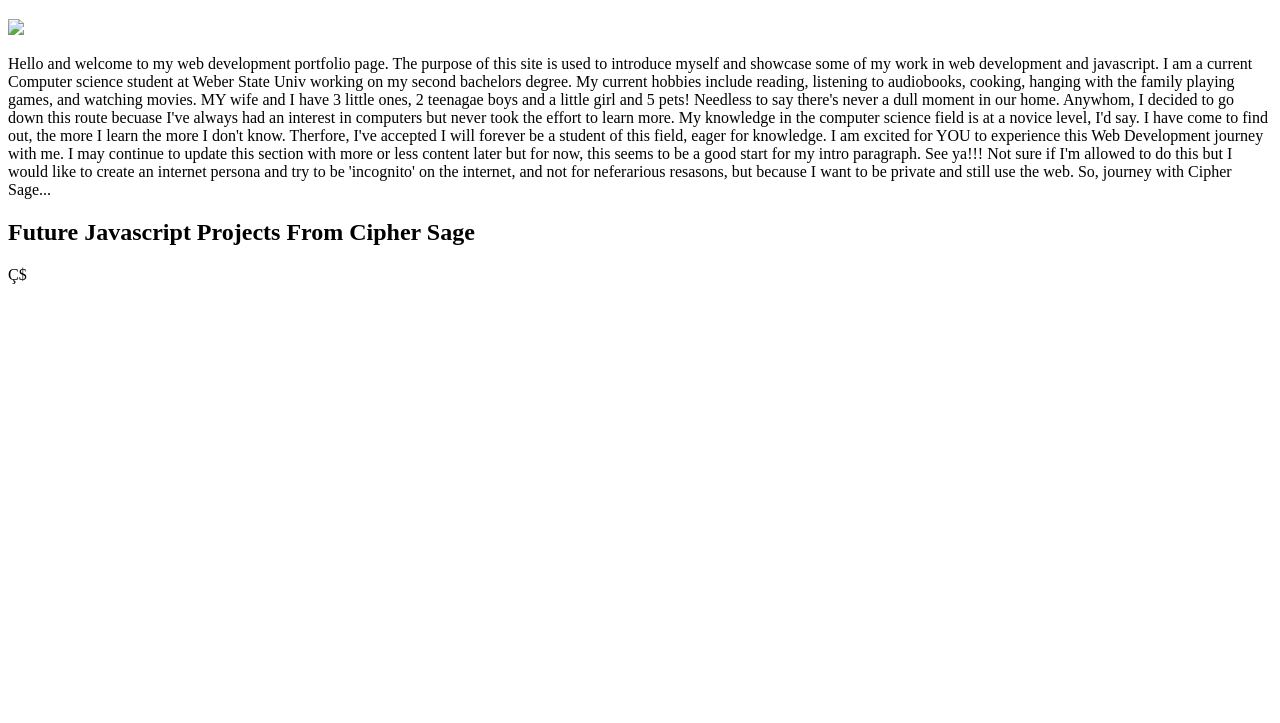
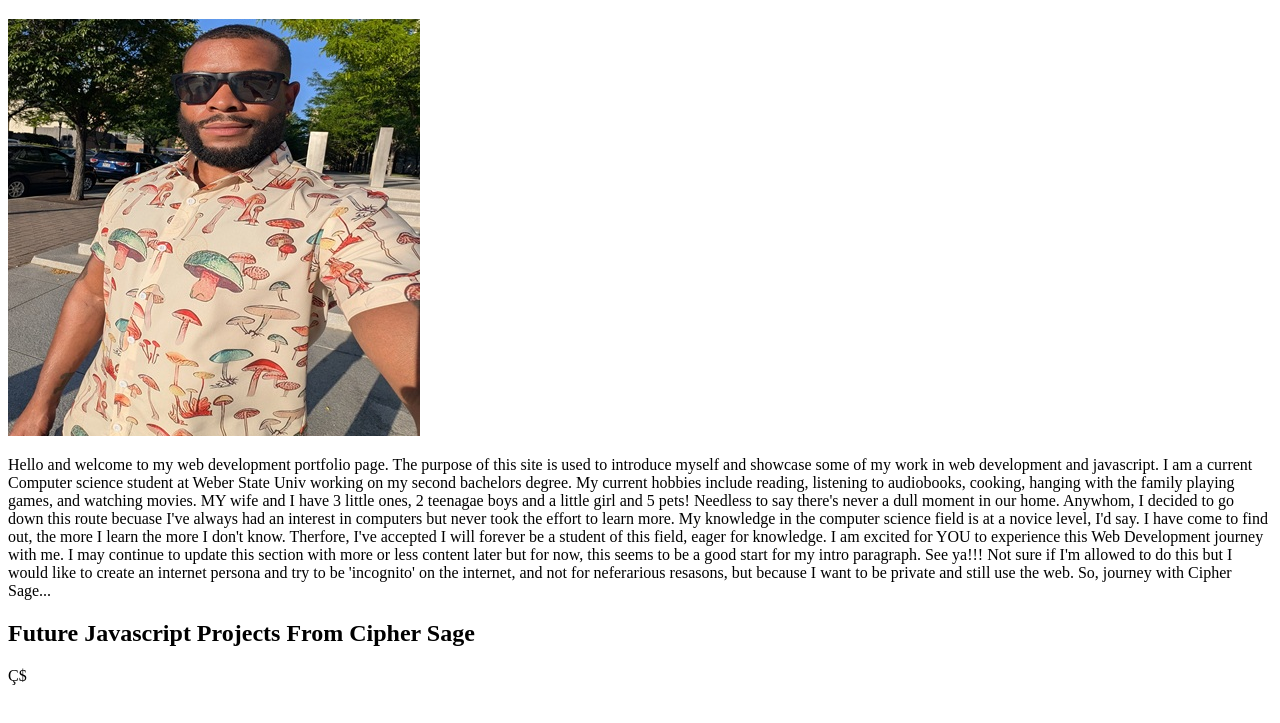
Before and after one commit to Weber-Dad89/Weber-Dad89.github.io, a plain HTML site: page index.html in a window 1280 px wide. Shown: the part 61-784 px from the top of the page. Drawn offline with Linux system fonts and the light colour scheme.

Commit message:
Update index.html

```diff
--- a/index.html
+++ b/index.html
@@ -8,7 +8,7 @@
 <body>
     <h1>Cipher Sage Webpage</h1>
     <!-- Logo Image -->
-    <img src="./images/PFP_Normal_Mike"/>
+    <img src="./images/PFP_Normal_Mike.jpg"/>
     <p>Hello and welcome to my web development portfolio page. The purpose of this site is used to introduce myself and showcase some of my work in web development and javascript.
         I am a current Computer science student at Weber State Univ working on my second bachelors degree. My current hobbies include reading, listening to audiobooks, cooking, hanging with the family
         playing games, and watching movies. MY wife and I have 3 little ones, 2 teenagae boys and a little girl and 5 pets! Needless to say there's never a dull moment in our home. Anywhom, I decided to
```
